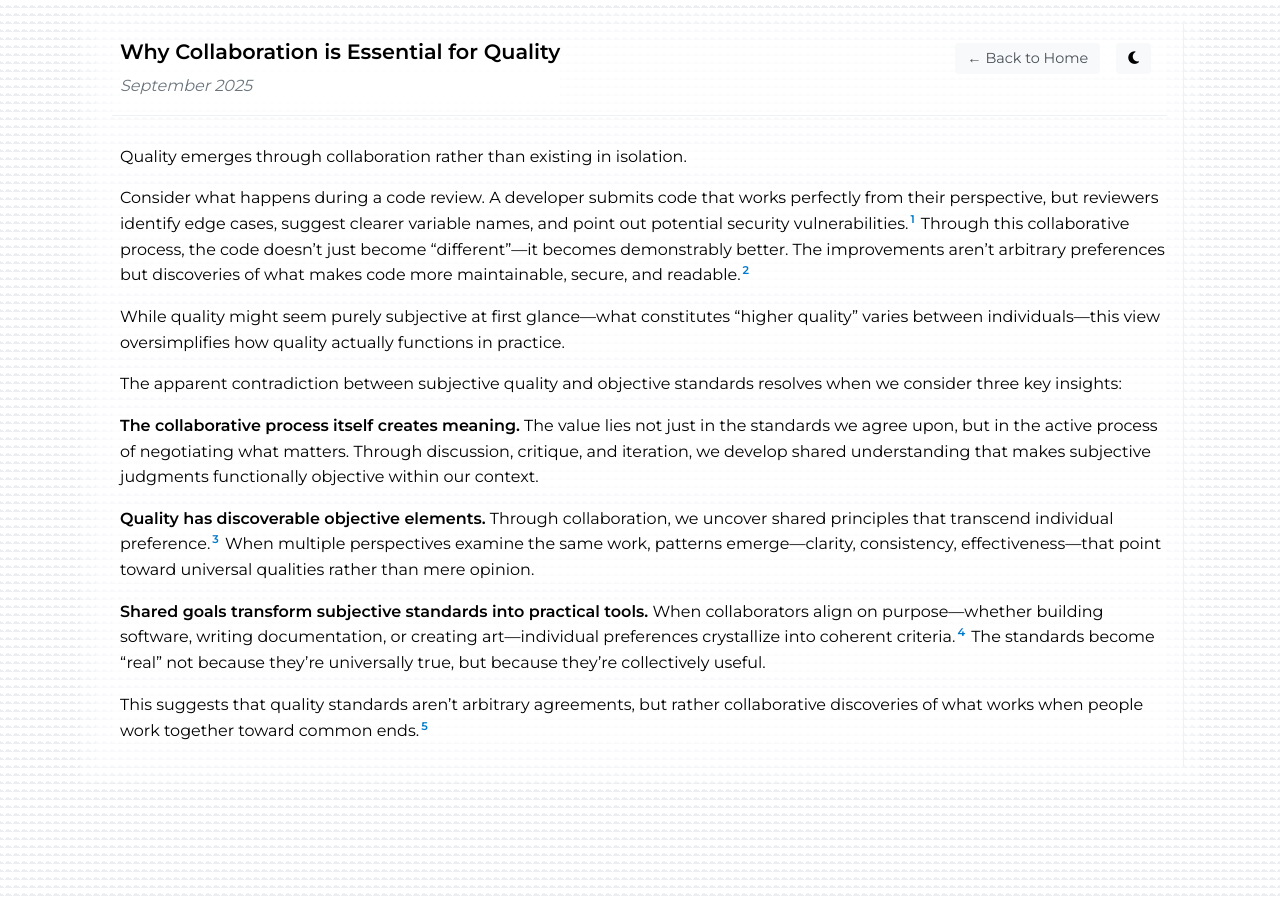
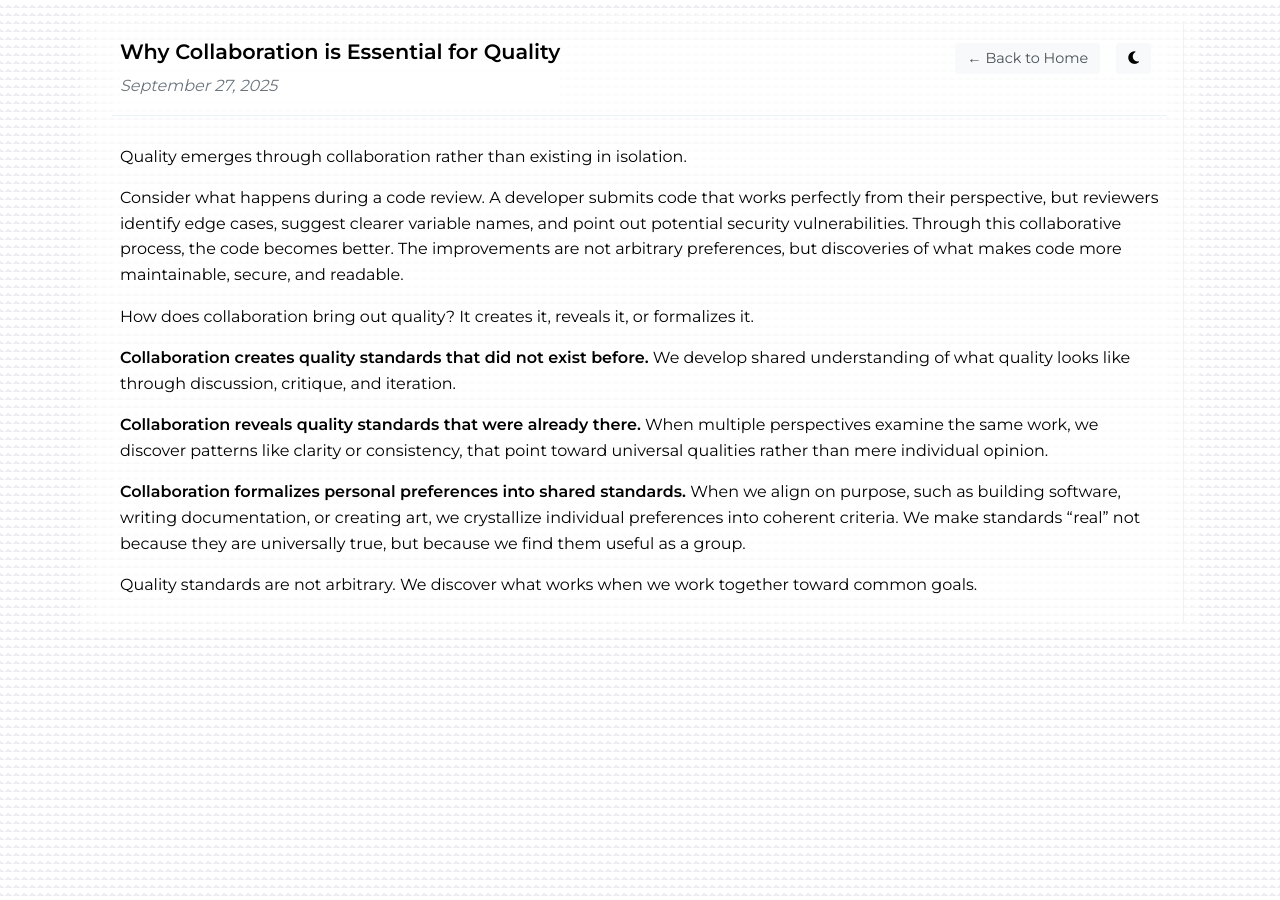
Before and after one commit to avinashbhat/avinashbhat.github.io, a Jekyll site: the page built from blog/collaboration-for-quality.md, in a window 1280 px wide. Built offline with Jekyll 4.4.1, drawn with Linux system fonts in a browser that asks for light colours; nearby versions of some CDN libraries.

Commit message:
Added details to collaboration for quality notes

```diff
--- a/blog/collaboration-for-quality.md
+++ b/blog/collaboration-for-quality.md
@@ -2,20 +2,20 @@
 layout: page
 title: "Why Collaboration is Essential for Quality"
 class: blog-content-page
-date: "September 2025"
+date: "September 27, 2025"
 ---
 Quality emerges through collaboration rather than existing in isolation.
 
-Consider what happens during a code review. A developer submits code that works perfectly from their perspective, but reviewers identify edge cases, suggest clearer variable names, and point out potential security vulnerabilities.{% include sidenote.html text="This mirrors how peer review works in academic publishing, where multiple reviewers catch issues the author couldn't see from their singular perspective. See <a href='https://www.nature.com/articles/d41586-018-06991-0' target='_blank'>Nature's guide to peer review</a> for more details." %} Through this collaborative process, the code doesn't just become "different"—it becomes demonstrably better. The improvements aren't arbitrary preferences but discoveries of what makes code more maintainable, secure, and readable.{% include sidenote.html text="This concept also applies to design reviews, where multiple designers can spot usability issues that the original designer missed." %}
+Consider what happens during a code review. A developer submits code that works perfectly from their perspective, but reviewers identify edge cases, suggest clearer variable names, and point out potential security vulnerabilities. Through this collaborative process, the code becomes better. The improvements are not arbitrary preferences, but discoveries of what makes code more maintainable, secure, and readable.
 
-While quality might seem purely subjective at first glance---what constitutes "higher quality" varies between individuals---this view oversimplifies how quality actually functions in practice.
+How does collaboration bring out quality? It creates it, reveals it, or formalizes it.
 
-The apparent contradiction between subjective quality and objective standards resolves when we consider three key insights:
+**Collaboration creates quality standards that did not exist before.** We develop shared understanding of what quality looks like through discussion, critique, and iteration.
 
-**The collaborative process itself creates meaning.** The value lies not just in the standards we agree upon, but in the active process of negotiating what matters. Through discussion, critique, and iteration, we develop shared understanding that makes subjective judgments functionally objective within our context.
+**Collaboration reveals quality standards that were already there.** When multiple perspectives examine the same work, we discover patterns like clarity or consistency, that point toward universal qualities rather than mere individual opinion.
 
-**Quality has discoverable objective elements.** Through collaboration, we uncover shared principles that transcend individual preference.{% include sidenote.html text="Think of design principles like contrast, hierarchy, and balance—discovered through collective experience rather than individual preference. For a comprehensive guide, see <a href='https://www.interaction-design.org/literature/topics/design-principles' target='_blank'>IxDF's design principles</a>." %} When multiple perspectives examine the same work, patterns emerge---clarity, consistency, effectiveness---that point toward universal qualities rather than mere opinion.
+**Collaboration formalizes personal preferences into shared standards.** When we align on purpose, such as building software, writing documentation, or creating art, we crystallize individual preferences into coherent criteria. We make standards "real" not because they are universally true, but because we find them useful as a group.
 
-**Shared goals transform subjective standards into practical tools.** When collaborators align on purpose—whether building software, writing documentation, or creating art—individual preferences crystallize into coherent criteria.{% include sidenote.html text="This is similar to how programming teams develop coding standards. What matters isn't that the standard is 'perfect,' but that everyone agrees to follow it consistently." %} The standards become "real" not because they're universally true, but because they're collectively useful.
+Quality standards are not arbitrary. We discover what works when we work together toward common goals.
 
-This suggests that quality standards aren't arbitrary agreements, but rather collaborative discoveries of what works when people work together toward common ends.{% include sidenote.html text="For more on this topic, check out my other post about <a href='/blog/another-post'>building effective teams</a> (note: this is a test link to demonstrate internal linking)." %}
+<!-- {% include sidenote.html text="" %} -->
```
